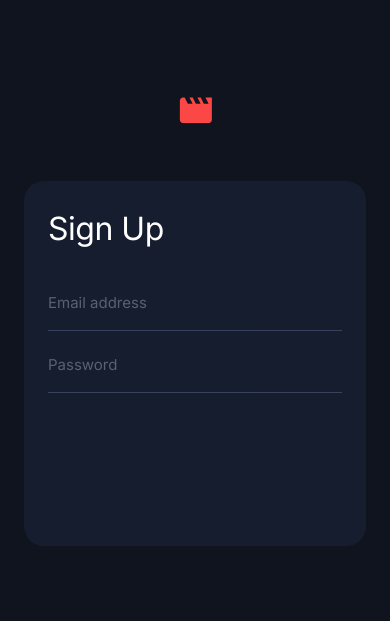
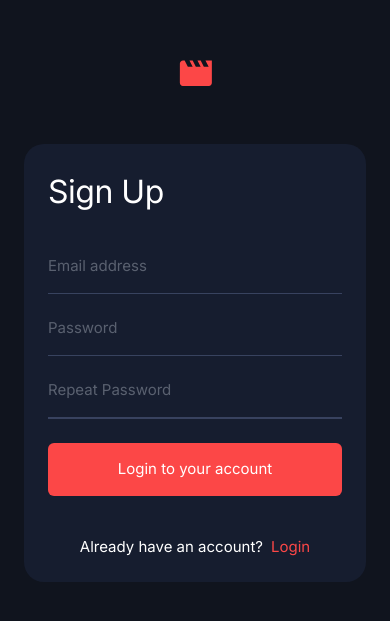
Before and after one commit to kaikaci12/entertainment-web-app, a Next.js app in the folder entertainment-web-app/: page /signup in a window 390 px wide. Shown: the part 101-722 px from the top of the page. Built offline with nearby package versions, Linux system fonts and the light colour scheme.

Commit message:
add mobile design

```diff
--- a/entertainment-web-app/app/signup/page.tsx
+++ b/entertainment-web-app/app/signup/page.tsx
@@ -19,7 +19,7 @@ function SignUp() {
           />
         </svg>
       </div>
-      <div className=" w-full lg:h-[418px] sm:h-[373px] h-[365px] rounded-[20px] bg-[var(--Semi-Dark-Blue,_#161D2F)] flex flex-col p-6 gap-10">
+      <div className=" w-full lg:h-[418px] sm:h-[373px]  rounded-[20px] bg-[var(--Semi-Dark-Blue,_#161D2F)] flex flex-col p-6 gap-10">
         <h1 className="text-[#FFF] text-[32px] font-normal tracking-[-0.5px]">
           Sign Up
         </h1>
@@ -48,7 +48,28 @@ function SignUp() {
             />
             <div className="w-full h-[1.5px] bg-[#5A698F]"></div>
           </label>
+          <label
+            htmlFor="password"
+            className="text-[#FFF] opacity-50  text-[15px] not-italic font-normal leading-[normal] flex flex-col gap-[18px]"
+          >
+            <input
+              type="text"
+              id="password"
+              placeholder="Repeat Password "
+              className="bg-transparent text-white outline-none"
+            />
+            <div className="w-full h-[2px] bg-[#5A698F]"></div>
+          </label>
+          <button className="text-center text-[15px] text-white font-normal rounded-[6px] bg-[#FC4747] w-full py-[15px]">
+            Login to your account
+          </button>
         </form>
+        <div className="w-full flex gap-[8px] justify-center">
+          <span className="text-[#FFF] text-[15px] font-normal">
+            Already have an account?
+          </span>
+          <span className=" text-[15px] font-normal text-[#FC4747]">Login</span>
+        </div>
       </div>
     </div>
   );
```
